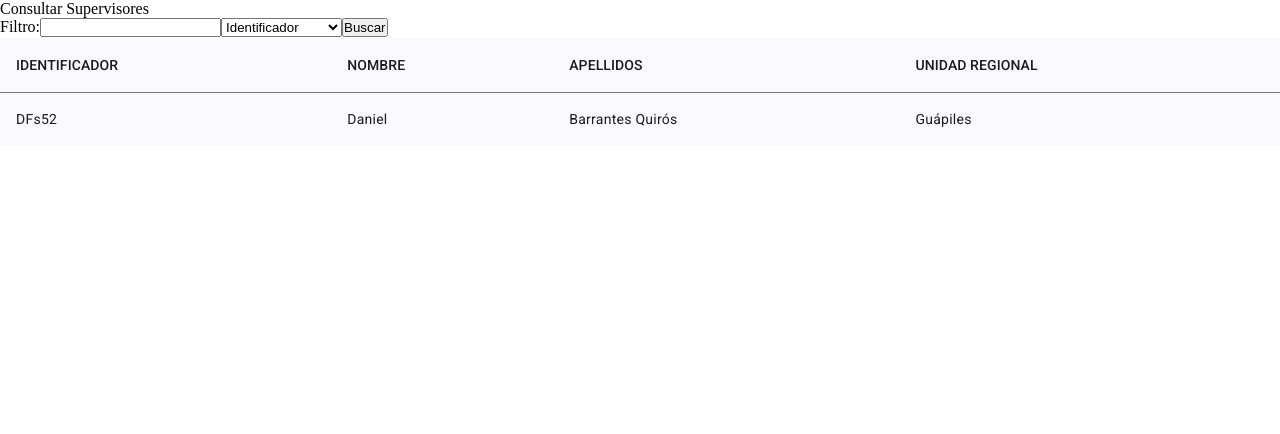
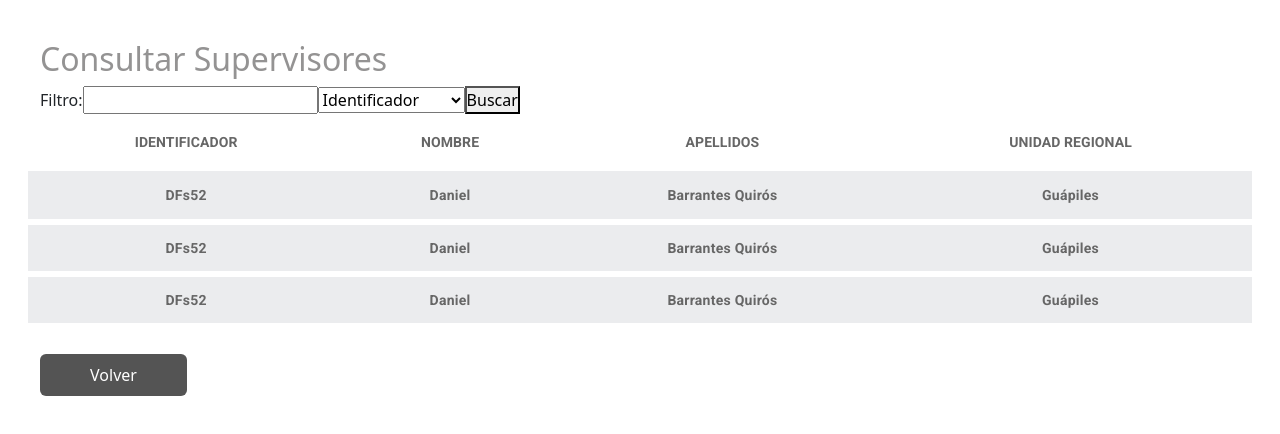
Before and after one commit to D240021/Reporteria-ICE, an Angular app in the folder frontend/reporteria-ice/: page /consultar-supervisor in a window 1280 px wide. Shown: the top 434 px of the page. Built offline with nearby package versions, Linux system fonts and the light colour scheme.

Commit message:
Actualización de la vista consultar supervisor: CSS, HTML y TypeScript

```diff
--- a/frontend/reporteria-ice/angular.json
+++ b/frontend/reporteria-ice/angular.json
@@ -27,6 +27,7 @@
               }
             ],
             "styles": [
+              "node_modules/bootstrap/dist/css/bootstrap.min.css",
               "src/custom-theme.scss",
               "src/styles.css"
             ],
--- a/frontend/reporteria-ice/src/app/Vista/paginas/consultarSupervisor/consultar-supervisor/consultar-supervisor.component.css
+++ b/frontend/reporteria-ice/src/app/Vista/paginas/consultarSupervisor/consultar-supervisor/consultar-supervisor.component.css
@@ -0,0 +1,42 @@
+.cont-principal{
+    width:100%;
+}
+
+.cont-consultar-supervisor {
+    width: 100%;
+    padding:2.5rem
+}
+
+h2 {
+  color: #949393
+}
+
+.cont-tabla table{
+    width: 100%;
+    overflow-block:hidden
+}
+
+  .cont-tabla table th {
+    background: #FFFFFF;
+    color: #666666;
+    font-weight: bold;
+    text-align: center;
+  }
+
+  .cont-tabla table td {
+    background: #EBECEE;
+    color: #666666;
+    font-weight: bold;
+    text-align: center;
+    border-top: 2px solid white;
+    border-bottom: 6px solid white;
+  }
+
+
+.btn-volver {
+  width: 25%;
+  padding: 0.5rem;
+  background-color: #545454;
+  color: white;
+  margin-top: 25px
+}
--- a/frontend/reporteria-ice/src/app/Vista/paginas/consultarSupervisor/consultar-supervisor/consultar-supervisor.component.html
+++ b/frontend/reporteria-ice/src/app/Vista/paginas/consultarSupervisor/consultar-supervisor/consultar-supervisor.component.html
@@ -1,6 +1,17 @@
-<p>Consultar Supervisores</p>
+<div class="cont-principal">
 
-<div>
+  <!-- Buscador
+    Aqui podria ir el dashboard si el profe lo pide para despues
+
+   -->
+  <div></div>
+
+  <div class="cont-consultar-supervisor">
+
+    <h2>Consultar Supervisores</h2>
+
+    <!-- Buscador -->
+    <div class="cont-buscador">
 
       <label for="filtro">Filtro:</label>
       <input type="text" id="filtro">
@@ -18,7 +29,11 @@
 
 
 
-<table mat-table [dataSource]="supervisoresQuemados">
+    <!-- Tablas Supervisores -->
+
+    <div class="cont-tabla row">
+
+      <table class="col-md-12" mat-table [dataSource]="supervisoresQuemados">
 
         <ng-container matColumnDef="IDENTIFICADOR">
           <th mat-header-cell *matHeaderCellDef> IDENTIFICADOR</th>
@@ -51,3 +66,14 @@
         <tr mat-header-row *matHeaderRowDef="columnasTabla"></tr>
         <tr mat-row *matRowDef="let row; columns: columnasTabla;"></tr>
       </table>
+
+      <!-- Boton -->
+      <div class="col-md-6">
+        <button class="btn btn-volver">Volver</button>
+      </div>
+
+    </div>
+
+
+  </div>
+</div>
--- a/frontend/reporteria-ice/src/app/Vista/paginas/consultarSupervisor/consultar-supervisor/consultar-supervisor.component.ts
+++ b/frontend/reporteria-ice/src/app/Vista/paginas/consultarSupervisor/consultar-supervisor/consultar-supervisor.component.ts
@@ -3,10 +3,16 @@ import { MatTableModule } from '@angular/material/table';
 import { Supervisor } from '../../../../Modelo/supervisor';
 import { MatInputModule } from '@angular/material/input';
 
+//Componentes
+import { BuscadorComponent } from '../../../componentes/buscador/buscador/buscador.component';
+
+
+
+
 @Component({
   selector: 'consultar-supervisor',
   standalone: true,
-  imports: [MatTableModule, MatInputModule],
+  imports: [MatTableModule, MatInputModule, BuscadorComponent],
   templateUrl: './consultar-supervisor.component.html',
   styleUrl: './consultar-supervisor.component.css'
 })
@@ -18,6 +24,18 @@ export class ConsultarSupervisorComponent {
       nombre: 'Daniel',
       apellidos: 'Barrantes Quirós',
       unidadRegional: 'Guápiles'
+    },
+    {
+      identificador: 'DFs52',
+      nombre: 'Daniel',
+      apellidos: 'Barrantes Quirós',
+      unidadRegional: 'Guápiles'
+    },
+    {
+      identificador: 'DFs52',
+      nombre: 'Daniel',
+      apellidos: 'Barrantes Quirós',
+      unidadRegional: 'Guápiles'
     }
   ]
 
```
Lines whose indentation alone changed are shown as unchanged.
